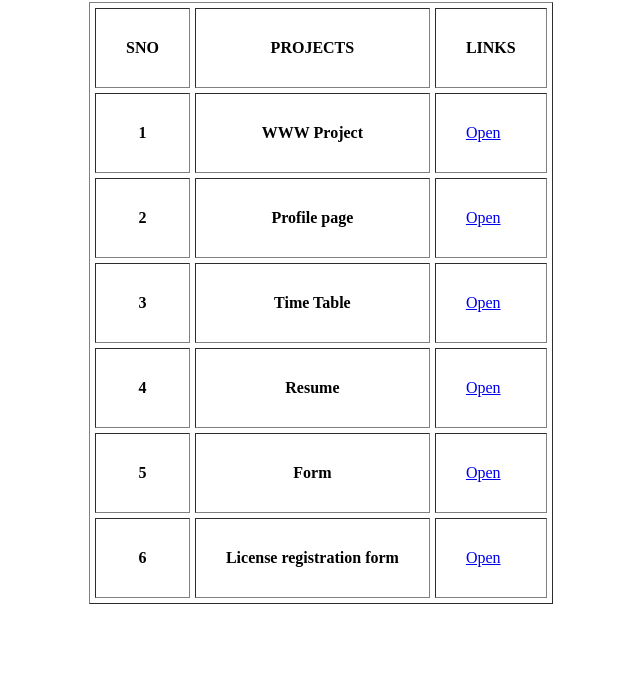
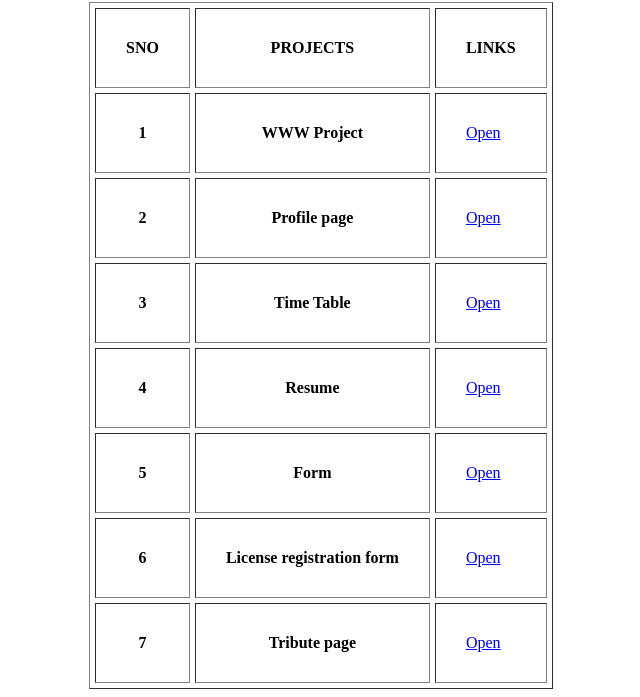
Before and after one commit to vasanthmuthoju/vasanth, a plain HTML site: page HTML/code/projects/All Projects/index.html in a window 1280 px wide. Shown: the part 121-818 px from the top of the page, without its empty margins (99-739 px from the left). Drawn offline with Linux system fonts and the light colour scheme.

Commit message:
modified

```diff
--- a/HTML/code/projects/All Projects/index.html
+++ b/HTML/code/projects/All Projects/index.html
@@ -74,6 +74,11 @@
                     <a href="https://licenseregistrationform.netlify.app/">Open</a>
                 </td>
             </tr>
+            <tr>
+                <th>7</th>
+                <th>Tribute page</th>
+                <td><a href="https://tributepageprabhas.netlify.app/">Open</a></td>
+            </tr>
         </table>
 
 
```
